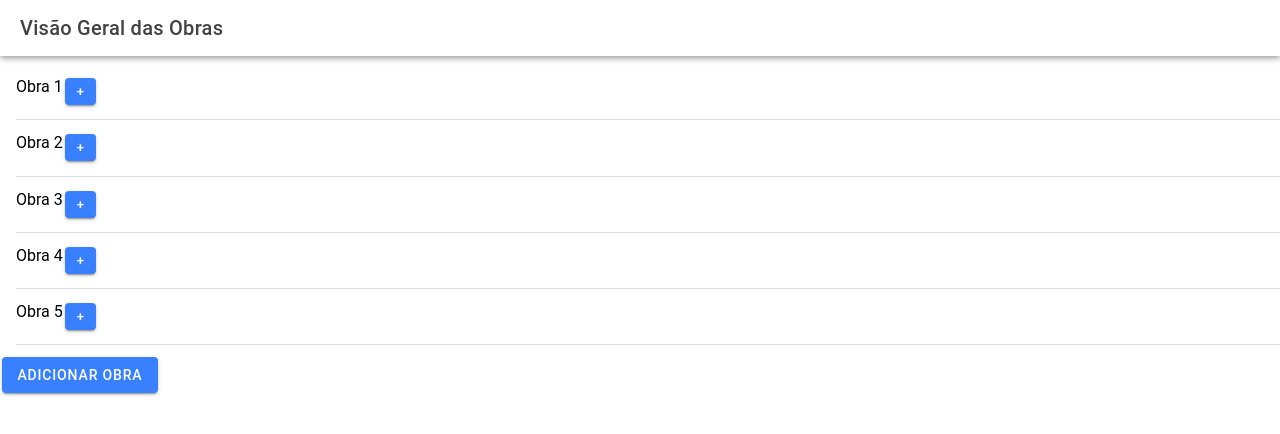
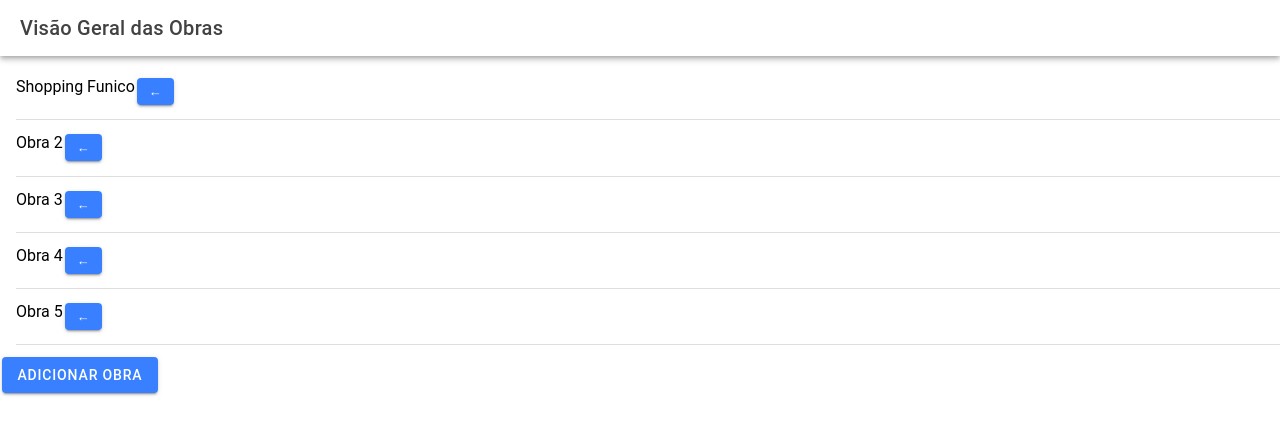
Before and after one commit to VictorJCFerreira/Pagina-FAMA, a React (Vite) app in the folder Fama-front/: page /visaogeral in a window 1280 px wide. Shown: the top 434 px of the page. Built offline with nearby package versions, Linux system fonts and the light colour scheme.

Commit message:
Novas funções (qtd de obras e qtd de atrasadas)

```diff
--- a/Fama-front/src/components/ListadeObras.tsx
+++ b/Fama-front/src/components/ListadeObras.tsx
@@ -9,19 +9,19 @@ function ListadeObras() {
     <IonList>
 
         <IonItem>
-            <IonLabel>Obra 1<IonButton size= "small" routerLink='/obra' >+</IonButton></IonLabel>
+            <IonLabel>Shopping Funico<IonButton size= "small" routerLink='/obra' >←</IonButton></IonLabel>
         </IonItem>
         <IonItem>
-            <IonLabel>Obra 2<IonButton size= "small" >+</IonButton></IonLabel>
+            <IonLabel>Obra 2<IonButton size= "small" >←</IonButton></IonLabel>
         </IonItem>
         <IonItem>
-            <IonLabel>Obra 3<IonButton size= "small" >+</IonButton></IonLabel>
+            <IonLabel>Obra 3<IonButton size= "small" >←</IonButton></IonLabel>
         </IonItem>
         <IonItem>
-            <IonLabel>Obra 4<IonButton size= "small" >+</IonButton></IonLabel>
+            <IonLabel>Obra 4<IonButton size= "small" >←</IonButton></IonLabel>
         </IonItem>
         <IonItem>
-            <IonLabel>Obra 5<IonButton size= "small" >+</IonButton></IonLabel>
+            <IonLabel>Obra 5<IonButton size= "small" >←</IonButton></IonLabel>
         </IonItem>
 
     </IonList>
--- a/Fama-front/src/pages/visaogeral.tsx
+++ b/Fama-front/src/pages/visaogeral.tsx
@@ -1,11 +1,13 @@
-import { IonButton, IonContent, IonHeader, IonPage, IonTitle, IonToolbar } from '@ionic/react';
+import { IonButton, IonContent, IonHeader, IonPage, IonTitle, IonToolbar ,IonInput} from '@ionic/react';
 import ExploreContainer from '../components/ExploreContainer';
 import './visaogeral.css';
 import ListadeObras from '../components/ListadeObras';
 import { IonCol, IonGrid, IonRow } from '@ionic/react';
 
 
+function AddObra(){
 
+}
 
 const Visaogeral: React.FC = () => {
     return (
@@ -22,7 +24,7 @@ const Visaogeral: React.FC = () => {
             </IonToolbar>
           </IonHeader>
           <ListadeObras />
-          <IonButton size="default" >Adicionar Obra</IonButton>
+          <IonButton size="default" onClick={AddObra}>Adicionar Obra</IonButton>
         </IonContent>
       </IonPage>
     );
```
Also changed, not shown: 1 other file (tests, documents, lock files or other folders).
